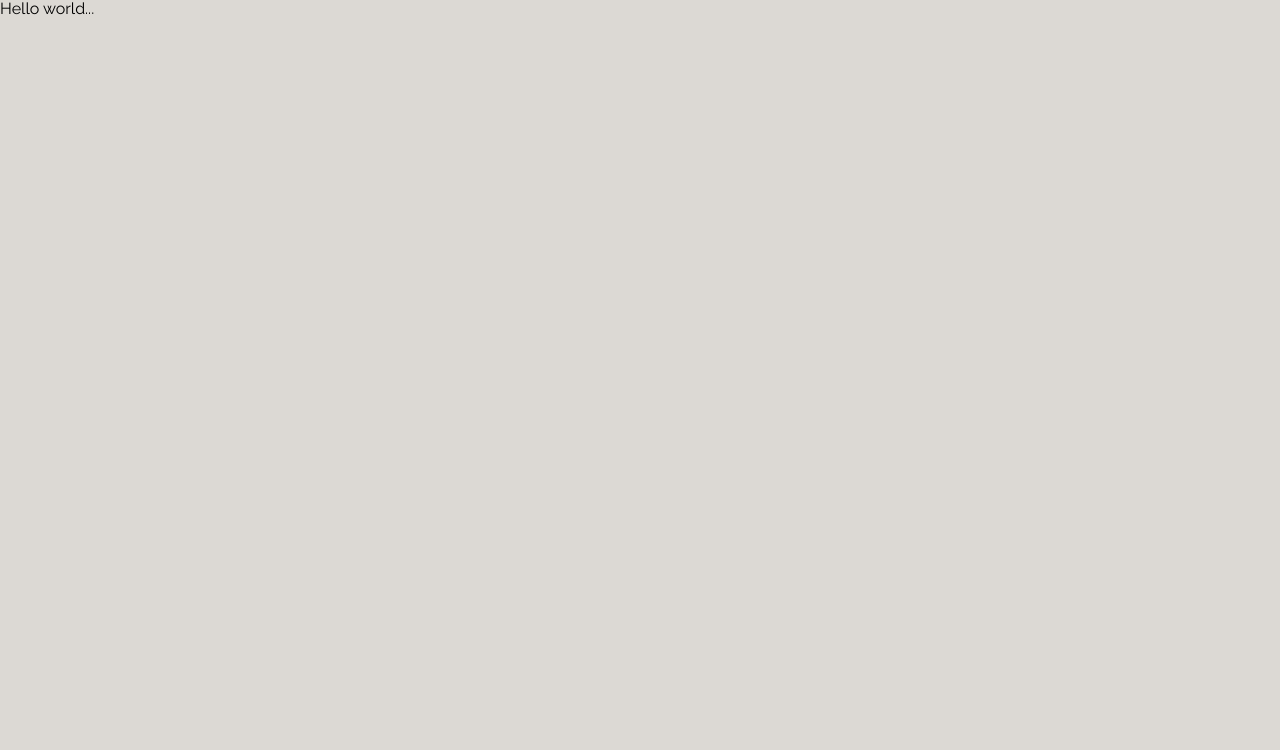
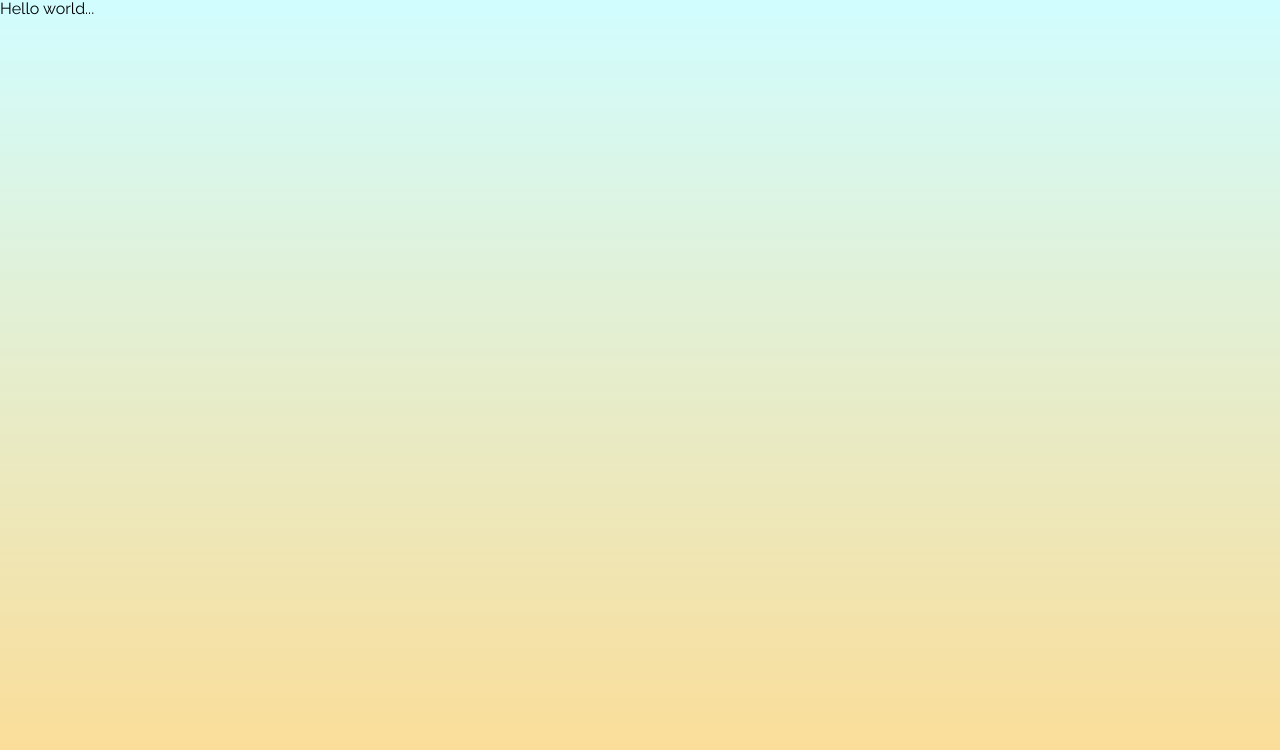
Before and after one commit to jellyteapot/jellyteabot, a plain HTML site: page index.html in a window 1280 px wide. Drawn offline with nearby package versions, Linux system fonts and the light colour scheme.

Commit message:
Make gradient fill whole screen

```diff
--- a/index.html
+++ b/index.html
@@ -2,6 +2,7 @@
 <html>
     <head>
         <title>Jelly Tea-BOT</title>
+        <meta name="viewport" content="width=device-width, initial-scale=1" />
         <link rel="stylesheet" href="../../node_modules/normalize.css/normalize.css">
         <link rel="stylesheet" href="./resources/style.css">
     </head>
@@ -9,6 +10,7 @@
         <div id="my-sidebar" class="sidebar"></div>
         <main>
             Hello world...
+
         </main>
         <footer></footer>
         <script src="./main.js"></script>
--- a/main.js
+++ b/main.js
@@ -1,3 +1,9 @@
 /* Get current hour.*/
 let dateNow = new Date();
 let hNow = dateNow.getHours();
+
+function dawn() {
+    document.body.style.backgroundImage = 'linear-gradient(to top, #fddb92, #d1fdff)';
+}
+
+dawn();
--- a/resources/initial.scss
+++ b/resources/initial.scss
@@ -25,12 +25,12 @@
 html {
     @include raleway();
     font-size: 16px;
+    height: 100vh;
+    width: 100vh;
+    margin: 0px;
 }
 
 body {
-    //Default boring colours//
-    background-size: cover;
-    background-repeat: no-repeat;
-    background-color: #DCD9D4;
-    background-image: linear-gradient(to bottom, rgba(255,255,255,0.50) 0%, rgba(0,0,0,0.50) 100%), radial-gradient(at 50% 0%, rgba(255,255,255,0.10) 0%, rgba(0,0,0,0.50) 50%) fixed;
+    min-height: 100%;
+    width: 100%
 }
```
Also changed, not shown: resources/style.css, 1 other file.
